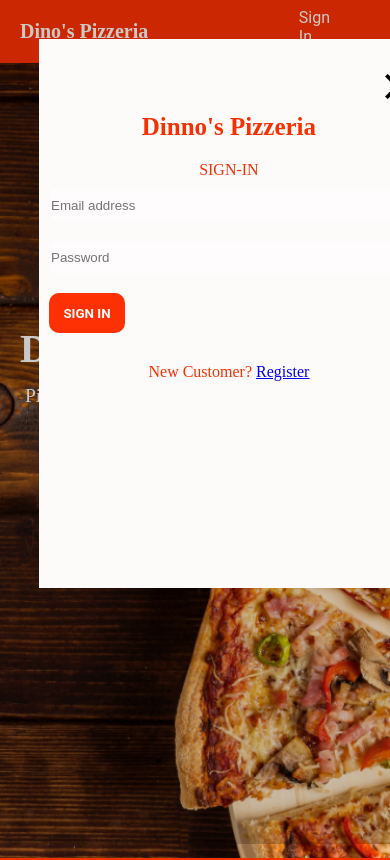
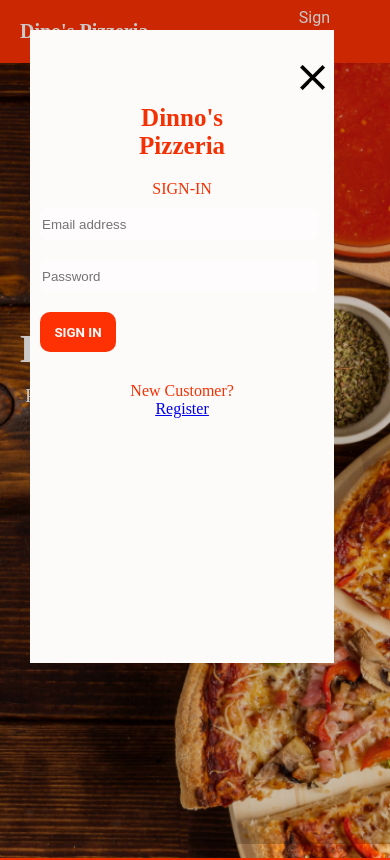
Before and after one commit to Brandon-Cottrell/Dino-s-pizzeria, a React (Create React App) app in the folder frontend/: page /signin in a window 390 px wide. Shown: the top 860 px of the page. Built offline with nearby package versions, Linux system fonts and the light colour scheme; no server answers.

Commit message:
responsiveness done

```diff
--- a/frontend/src/assets/style.css
+++ b/frontend/src/assets/style.css
@@ -479,12 +479,13 @@ Popup page
   .popup .popup-inner {
     background-color: #fdfafa;
     color: #f43103;
-    margin: 10% 10%;
+    margin: 30px;
     position: fixed;
-    height: 65vh;
-    width: 45vh;
+    height: 75%;
+    width: 78%;
   }
 }
+
 .popup .popup-inner h1 {
   text-align: center;
 }
```
